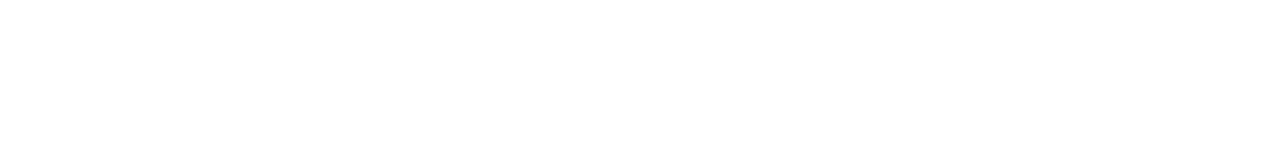
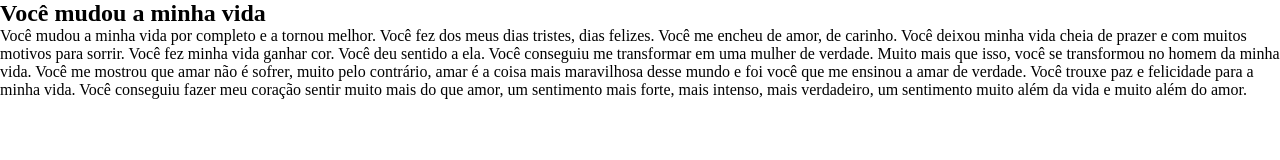
Before and after one commit to TyperGuy/progressbar-text-animation, a plain HTML site: page index.html in a window 1280 px wide. Drawn offline with Linux system fonts and the light colour scheme.

Commit message:
feat : Add First Text

```diff
--- a/index.html
+++ b/index.html
@@ -9,5 +9,20 @@
 </head>
 <body>
 
+  <section>
+    <h1>Você mudou a minha vida</h1>
+    <p>
+      Você mudou a minha vida por completo e a tornou melhor.
+      Você fez dos meus dias tristes, dias felizes.
+      Você me encheu de amor, de carinho.
+      Você deixou minha vida cheia de prazer e com muitos motivos para sorrir.
+      Você fez minha vida ganhar cor. Você deu sentido a ela.
+      Você conseguiu me transformar em uma mulher de verdade. Muito mais que isso, você se transformou no homem da minha vida.
+      Você me mostrou que amar não é sofrer, muito pelo contrário, amar é a coisa mais maravilhosa desse mundo e foi você que me ensinou a amar de verdade.
+      Você trouxe paz e felicidade para a minha vida.
+      Você conseguiu fazer meu coração sentir muito mais do que amor, um sentimento mais forte, mais intenso, mais verdadeiro, um sentimento muito além da vida e muito além do amor.
+    </p>
+  </section>
+
 </body>
 </html>
--- a/style.css
+++ b/style.css
@@ -0,0 +1,5 @@
+*{
+  padding: 0;
+  margin: 0;
+  box-sizing: border-box;
+}
```
